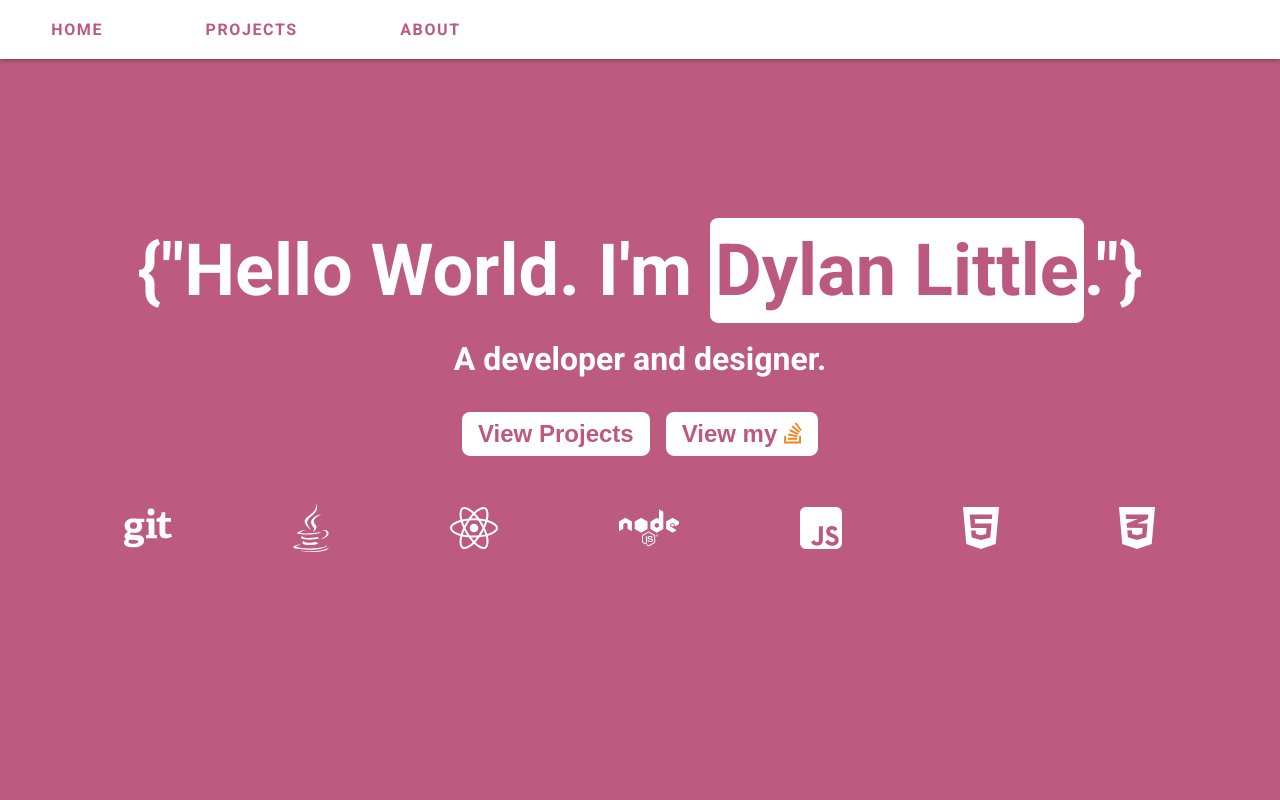
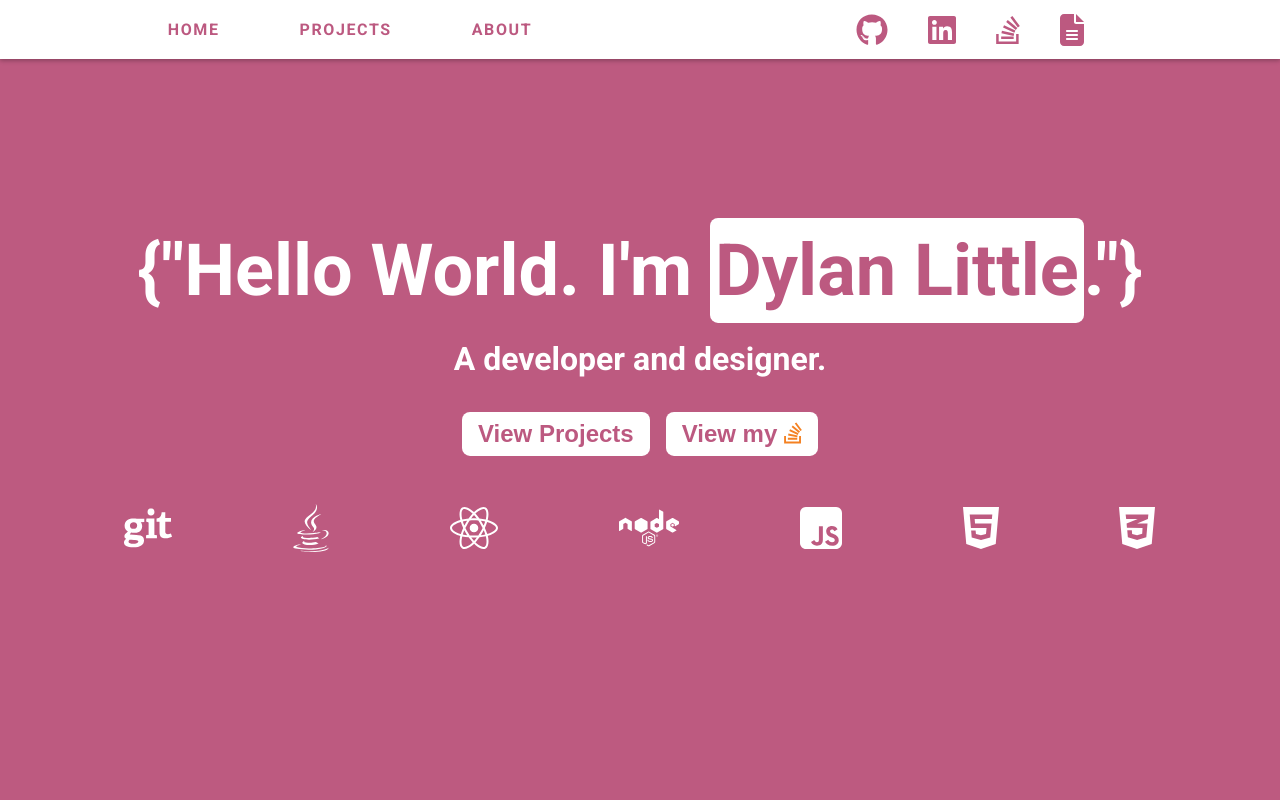
Before and after one commit to dlittle1/react-portfolio, a React (Create React App) app: page / in a window 1280 px wide. Shown: the top 800 px of the page. Built offline with nearby package versions, Linux system fonts and the light colour scheme.

Commit message:
add social links to navbar

```diff
--- a/src/components/Navbar.js
+++ b/src/components/Navbar.js
@@ -2,66 +2,48 @@ import React, { useEffect, useState } from 'react';
 import { Outlet } from 'react-router-dom';
 import '../styles/navbar.css';
 import NavItem from './NavItem';
+import {
+  faGithub,
+  faLinkedin,
+  faStackOverflow,
+} from '@fortawesome/free-brands-svg-icons';
+import { FontAwesomeIcon } from '@fortawesome/react-fontawesome';
+import { faFileAlt } from '@fortawesome/free-solid-svg-icons';
 const Navbar = (props) => {
   const [value, setValue] = useState('1');
 
-  // const handleChange = (e, newValue) => {
-  //   setValue(newValue);
-
-  //   if (newValue === '1') {
-  //     props.homeRefProp.current.scrollIntoView({ block: 'center' });
-  //   } else if (newValue === '2') {
-  //     const projectsElem = props.projectsRefProp.current;
-  //     const yOffset = -60;
-  //     const y =
-  //       projectsElem.getBoundingClientRect().top + window.pageYOffset + yOffset;
-  //     window.scrollTo({ top: y, behavior: 'smooth' });
-  //   } else {
-  //     props.aboutRefProp.current.scrollIntoView();
-  //   }
-  // };
-
-  // useEffect(() => {
-  //   window.addEventListener('scroll', checkViewport);
-
-  //   return () => {
-  //     window.removeEventListener('scroll', checkViewport);
-  //   };
-  // });
-
-  // function checkViewport(e) {
-  //   const homePage = props.homeRefProp.current;
-  //   const projectsPage = props.projectsRefProp.current;
-  //   const aboutPage = props.aboutRefProp.current;
-  //   const rectHome = homePage.getBoundingClientRect();
-  //   const rectProjects = projectsPage.getBoundingClientRect();
-  //   const rectAbout = aboutPage.getBoundingClientRect();
-
-  //   if (isInViewport(rectHome)) {
-  //     setValue('1');
-  //   } else if (isInViewport(rectProjects)) {
-  //     setValue('2');
-  //   } else if (isInViewport(rectAbout)) {
-  //     setValue('3');
-  //   }
-  // }
-
-  // function isInViewport(rect) {
-  //   return (
-  //     console.log(rect.top, rect.bottom, rect.left, rect.right),
-  //     rect.top >= 0 &&
-  //       rect.left >= -1 &&
-  //       rect.bottom <=
-  //         (window.innerHeight || document.documentElement.clientHeight) &&
-  //       rect.right <=
-  //         (window.innerWidth || document.documentElement.clientWidth)
-  //   );
-  // }
+  const socialNavLinks = [
+    {
+      name: 'Github',
+      link: 'https://github.com/dlittle1',
+      icon: faGithub,
+      tooltip: 'Github',
+    },
+    {
+      name: 'LinkedIn',
+      link: 'https://www.linkedin.com/in/dylanlittle/',
+      icon: faLinkedin,
+      tooltip: 'LinkedIn',
+    },
+    {
+      name: 'Stack Overflow',
+      link: 'https://stackoverflow.com/users/4192210/dylan-little',
+      icon: faStackOverflow,
+      tooltip: 'Stack Overflow',
+    },
+    {
+      name: 'Resume',
+      link: 'https://github.com/dlittle1/resume/raw/main/Dylan%20Resume%20v3%20.pdf',
+      icon: faFileAlt,
+      tooltip: 'Resume',
+    },
+  ];
 
   return (
     <>
       <nav className='projects-nav'>
         <ul className='nav-items' style={{ width: props.width }}>
+          <div className='nav-links-main'>
             <NavItem
               title='Home'
               value='1'
@@ -80,6 +62,21 @@ const Navbar = (props) => {
               linkTo={'about'}
               classname={value === '3' ? 'active' : ''}
             />
+          </div>
+          <div className='nav-links-social'>
+            {socialNavLinks.map((link, index) => (
+              <li key={link + index}>
+                <a
+                  href={link.link}
+                  target='_blank'
+                  rel='noopener noreferrer'
+                  className='social-nav-item'
+                >
+                  <FontAwesomeIcon icon={link.icon} size='2x' />
+                </a>
+              </li>
+            ))}
+          </div>
         </ul>
       </nav>
       <Outlet />
--- a/src/styles/navbar.css
+++ b/src/styles/navbar.css
@@ -1,13 +1,11 @@
 .nav-items {
   display: flex;
   justify-content: space-around;
-  align-items: center;
+  align-items: stretch;
   height: 100%;
   list-style-type: none;
   color: #bc5980;
   margin: 0;
-  padding: 0;
-  width: 40%;
 }
 
 .nav-items a {
@@ -15,3 +13,18 @@
   color: #bc5980;
   transition: all 0.3s ease-in-out;
 }
+
+.nav-links-main,
+.nav-links-social {
+  display: flex;
+  flex-direction: row;
+  justify-content: center;
+  align-items: center;
+  gap: 40px;
+  width: 100%;
+}
+
+.nav-links-social {
+  justify-content: center;
+  gap: 40px;
+}
```
Lines whose indentation alone changed are shown as unchanged.
